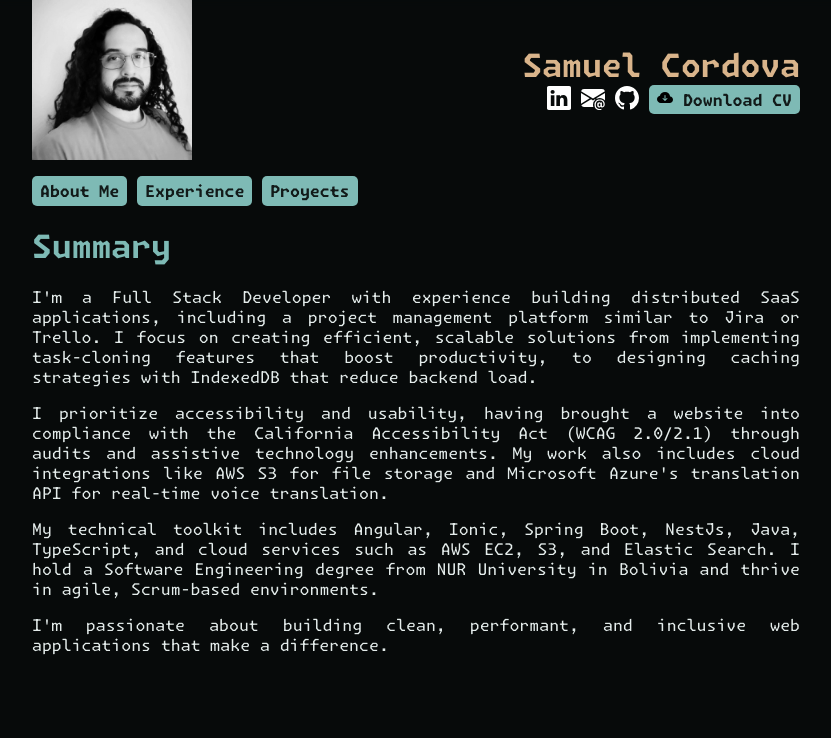
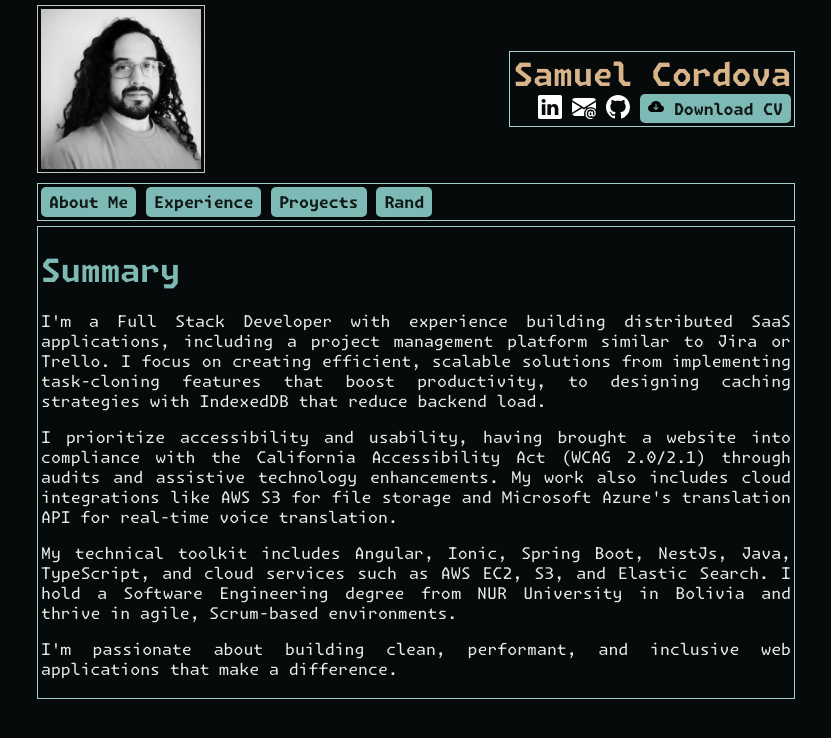
Before and after one commit to ElKrapulito/krapulito-portfolio, a plain HTML site: page index.html in a window 1280 px wide. Shown: the whole page, without its empty margins (224-1055 px from the left). Drawn offline with Linux system fonts and the light colour scheme.

Commit message:
Add letter randomizer

```diff
--- a/index.html
+++ b/index.html
@@ -14,8 +14,9 @@
     <div class="background">
         <div class="container">
             <header class="header-flex">
-                <img class="profile-img profile-pic" src="./assets/profile-pic.jpg" alt="samuel profile picture">
-                <div>
+                <img class="tui-style profile-img profile-pic" src="./assets/profile-pic.jpg"
+                    alt="samuel profile picture">
+                <div class="tui-style">
                     <h1 class="my-name">Samuel Cordova</h1>
                     <div class="my-links">
                         <ul>
@@ -39,12 +40,13 @@
                     </div>
                 </div>
             </header>
-            <nav class="tabs">
+            <nav class="tui-style tabs">
                 <button class="btn" onclick="displayComponent('summary')">About Me</button>
                 <button class="btn" onclick="displayComponent('experience')">Experience</button>
                 <button class="btn" onclick="displayComponent('proyects')">Proyects</button>
+                <button class="btn" onclick="randomizeContent('.highlight')">Rand</button>
             </nav>
-            <main>
+            <main class="tui-style">
                 <div id="summary">
                     <h1 class="highlight">Summary</h1>
                     <p>I'm a Full Stack Developer with experience building distributed SaaS applications, including a
@@ -65,17 +67,20 @@
                         difference.</p>
                 </div>
                 <div id="experience">
-                    <h1 class="highlight">Experience</h1>
+                    <h1 class="tui-style highlight">Experience</h1>
+                    <div class="tui-style">
                         <h2 class="highlight">Digital Harbor</h2>
                         <div class="job-detail">
                             <h3><i>Fullstack Developer</i></h3>
                             <h3 class="highlight">02/23 - 02/26</h3>
                         </div>
-                    <p>Worked on a development cycle management project like Jira or Trello where I develop the multiple
+                        <p>Worked on a development cycle management project like Jira or Trello where I develop the
+                            multiple
                             features.
                         </p>
                         <ul>
-                        <li>Made a feature to clone tasks that would increase productivity by creating tasks that share
+                            <li>Made a feature to clone tasks that would increase productivity by creating tasks that
+                                share
                                 similar
                                 attributes and then allowing the user to modify the data of the new task.</li>
                             <li>Designed and implemented a caching strategy using IndexedDB to store responses from
@@ -91,26 +96,33 @@
                                 technologies.
                             </li>
                         </ul>
+                    </div>
+                    <div class="tui-style">
                         <h2 class="highlight">Squaads</h2>
                         <div class="job-detail">
                             <h3><i>Fullstack developer</i></h3>
                             <h3 class="highlight">03/22 - 02/23</h3>
                         </div>
-                    <p>Worked in two different projects one was a real time translator app for conferences and the other
+                        <p>Worked in two different projects one was a real time translator app for conferences and the
+                            other
                             was
                             an animal breeding management app.</p>
                         <ul>
-                        <li>Implemented roles and permissions system using CASL for a platform that controls different
+                            <li>Implemented roles and permissions system using CASL for a platform that controls
+                                different
                                 types
                                 of animals and breeds.
                             </li>
-                        <li>Developed a DropBox like functionality so users with administrative roles could upload files
+                            <li>Developed a DropBox like functionality so users with administrative roles could upload
+                                files
                                 related
                                 to reports of the animals files were stored in AWS S3 Bucket.
                             </li>
                             <li>Handled Microsoft Azure’s translation API for real time translation in an application.
                             </li>
                         </ul>
+
+                    </div>
                 </div>
             </main>
         </div>
--- a/script.js
+++ b/script.js
@@ -1,4 +1,6 @@
 let componentState;
+
+const abc = "abcdefghijklmnopqrstuvwxyzABCDEFGHIJKLMNOPQRSTUVWXYZ0123456789,.[]{}()!@#$%^&*<>`~|\\";
 
 function componentStateInit() {
     const summaryComponent = document.querySelector('#summary');
@@ -19,10 +21,39 @@ function main() {
 
 function clearMain() {
     const mainElement = componentState.main;
-    console.log('main children length: ', mainElement.children.length);
+    // console.log('main children length: ', mainElement.children.length);
     for (let i = mainElement.children.length - 1; i >= 0; i--) {
         mainElement.children[i].remove();
     }
+}
+
+
+function randomizeContent(elementclass) {
+    const myelement = document.querySelector(elementclass);
+    if (!myelement) {
+        return;
+    }
+    const copyText = myelement.innerText;
+    let letterToAppear = 0;
+    let contentLength = copyText.length;
+    const freq = 2;
+    let count = freq;
+    const myinterval = setInterval(() => {
+        if (count <= 0) {
+            letterToAppear++;
+            count = freq;
+        }
+        const newContent = [];
+        for (let i = contentLength - letterToAppear; i > 0; i--) {
+            const posabc = Math.floor(Math.random() * abc.length);
+            newContent.push(abc[posabc]);
+        }
+        myelement.innerText = copyText.slice(0, letterToAppear) + newContent.join('')
+        count--;
+        if (letterToAppear == copyText.length) {
+            clearInterval(myinterval);
+        }
+    }, 50);
 }
 
 
--- a/style.css
+++ b/style.css
@@ -146,6 +146,12 @@ footer {
     margin-top: 1em;
 }
 
+.tui-style {
+    border: 1px var(--highlight) solid;
+    padding: 3px;
+    margin: 5px;
+}
+
 @media screen and (min-width: 1024px) {
     .my-links {
         ul {
```
Lines whose indentation alone changed are shown as unchanged.
